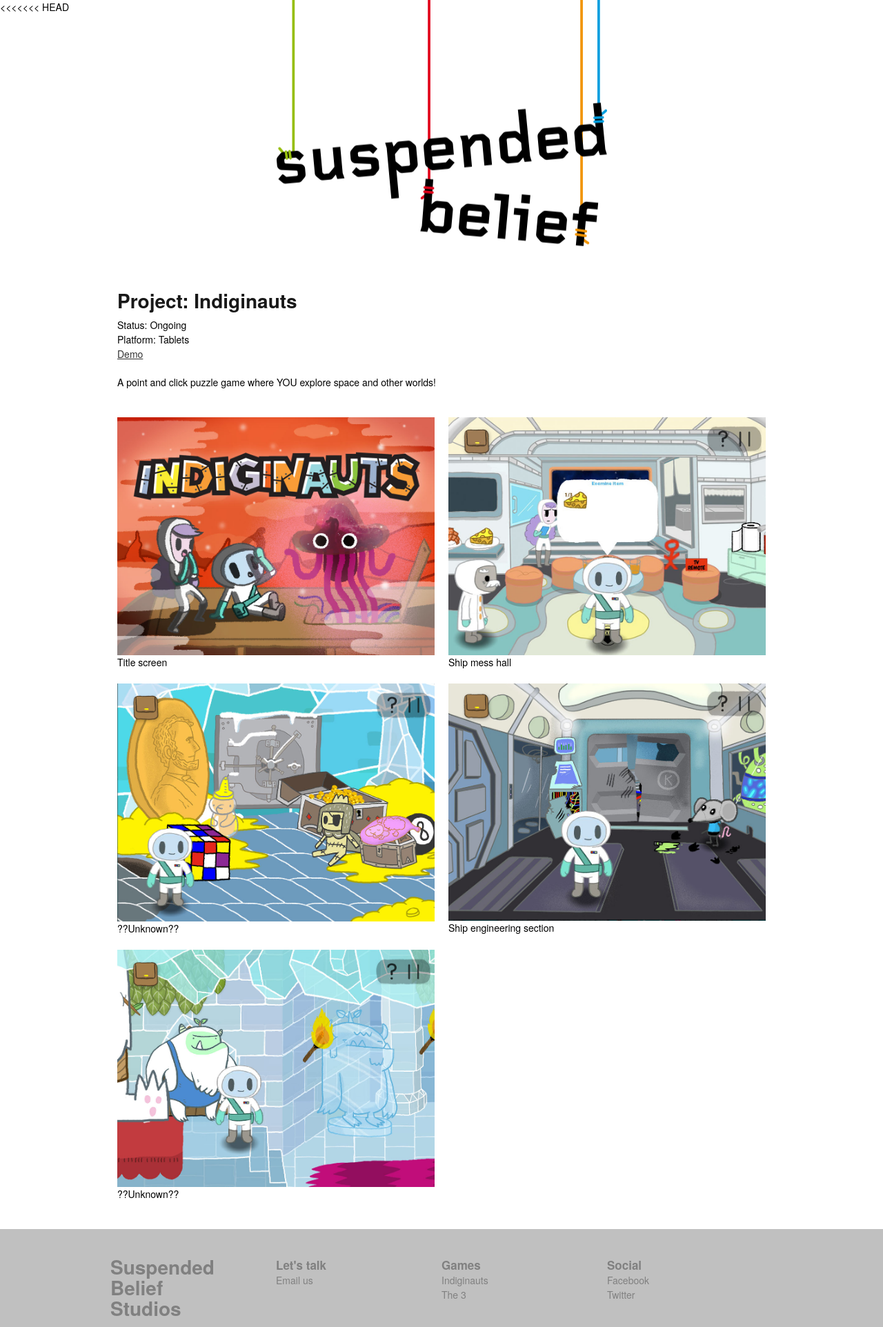
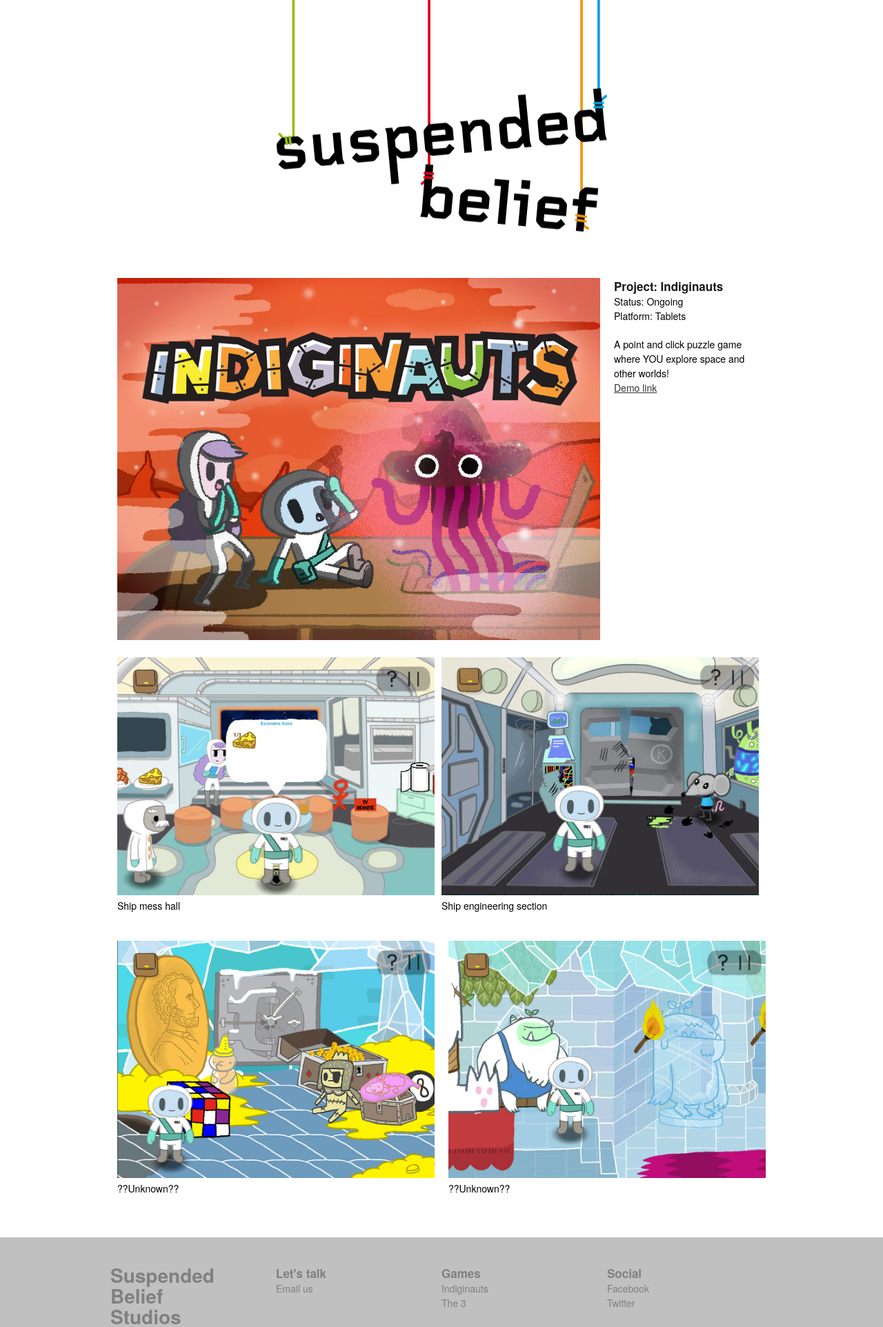
Before and after one commit to raystation/sb-studios, a PHP site: page /sbstudios/indiginauts.php in a window 1280 px wide. Shown: the top 1924 px of the page at 69% size. Run offline with PHP 8.4, Linux system fonts and the light colour scheme.

Commit message:
fixed indiginauts merge

```diff
--- a/indiginauts.php
+++ b/indiginauts.php
@@ -1,51 +1,3 @@
-<<<<<<< HEAD
-<?php
-	$title = "Indiginauts";
-	$homelink = "index.php";
-	include 'header.php';
-	?>
-
-	<div class="container add-bottom">
-
-		<div class="sixteen columns">
-
-			<div class="two-thirds column alpha add-bottom">
-				<h3>Project: Indiginauts</h3>
-				<p>Status: Ongoing<br/>
-					Platform: Tablets<br>
-					<a href="http://54.215.232.227" target="_blank">Demo</a>
-				</p>
-					<p>
-						A point and click puzzle game where YOU explore space and other worlds!</p>
-				</p>
-			</div>
-
-		</div>
-
-		<div class="sixteen columns">
-			<div class="eight columns alpha">
-				<img class="scale-with-grid" src="img/indigi/indigi-title.jpg" alt="Indiginauts title screen">
-				<p>Title screen</p>
-				<img class="scale-with-grid" src="img/indigi/3.jpg" alt="Indiginauts treasure room">
-				<p>??Unknown??</p>
-				<img class="scale-with-grid" src="img/indigi/4.jpg" alt="Indiginauts yeti castle">
-				<p>??Unknown??</p>
-			</div>
-
-			<div class="eight columns omega">
-				<img class="scale-with-grid" src="img/indigi/1.jpg" alt="Indiginauts kitchen">
-				<p>Ship mess hall</p>
-				<img class="scale-with-grid" src="img/indigi/2.jpg" alt="Indiginauts engine area">
-				<p>Ship engineering section</p>
-			</div>
-
-		</div>
-	</div>
-
-
-
-<?php include 'footer.php' ;?>
-=======
 <?php
 	$title = "Indiginauts";
 	$homelink = "index.php";
@@ -97,4 +49,3 @@
 
 
 <?php include 'footer.php' ;?>
->>>>>>> develop
```
